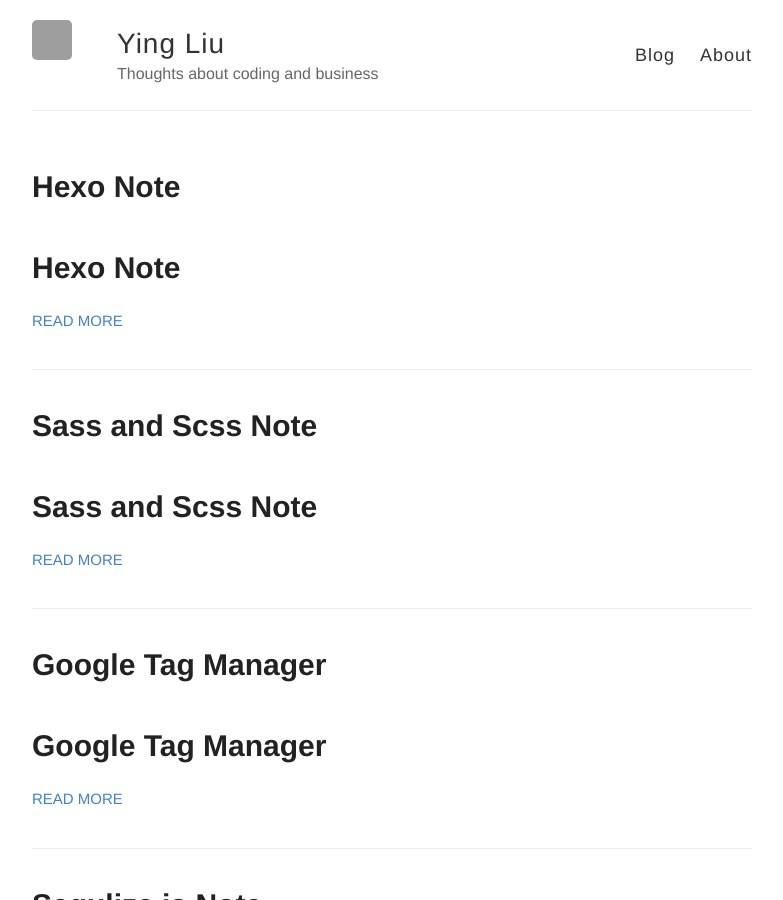
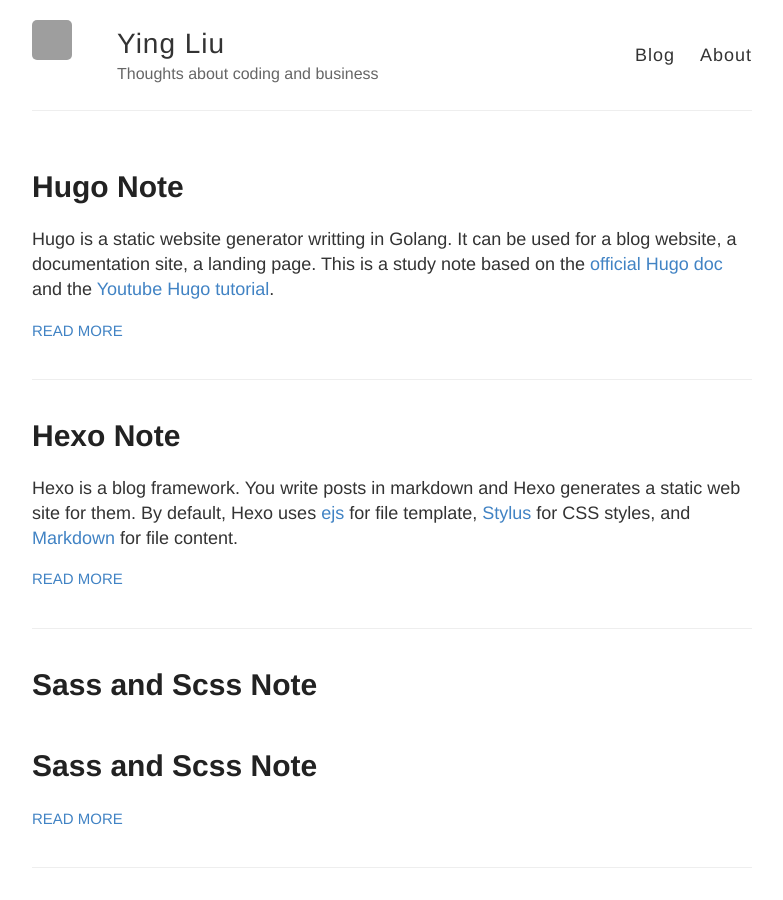
Before and after one commit to YingLiu4203/old-dev-blog, a Jekyll site: the page built from index.html, in a window 1280 px wide and 900 px high. Shown: the whole window, without its empty margins (248-1031 px from the left). Built offline with Jekyll 4.4.1, drawn with Linux system fonts in a browser that asks for light colours; grey boxes are pictures that could not be loaded.

Commit message:
add hugo note

```diff
--- /dev/null
+++ b/_posts/2018-02-02-hugo-note.md
@@ -0,0 +1,33 @@
+---
+layout: post
+title: Hugo Note
+---
+
+Hugo is a static website generator writting in Golang. It can be used for a blog website, a documentation site, a landing page. This is a study note based on the [official Hugo doc](https://gohugo.io/documentation/) and the [Youtube Hugo tutorial](https://www.youtube.com/watch?v=qtIqKaDlqXo&list=PLLAZ4kZ9dFpOnyRlyS-liKL5ReHDcj4G3).
+
+# Overview
+
+## Features
+
+Hugo is fast at building static pages (less than 1ms per page). It is cross platform and has good theming support.
+
+For site organization, it proivdes customizable URLs, taxonomies including categories and tags, content sorting, automatic TOC, dynamic menu and permalink pattern.
+
+It supports multiple content syntaxes including multipel markdown variants and rich content. It generates content summaries automatically.
+
+It integrates with Disqus, Google Analytics, RSS, multiple HTML templates, and syntax highlighting powerered by Pygments.
+
+## File Structure
+
+Hugo has the following files/folders structure.
+
+* `archetypes/`:  it has the templates used to create new pages. A template defines a set of front matter fields.
+* `config.toml`: the configuration file.
+* `content/`: all content for your website. The content has different sections -- a section represents a content typat that has its own directory under the `content/` directory.
+* `data/`: it stores configuration files or data templtes that pull from dynamic content.
+* `layouts/`: store view templates for all content types. View templates include list pages, homepage, taxonomy templates, partials, and single page templates.
+* `static/`: this stores all static assets such as images, CSS, JavaScript, etc. All files in this folder are copied over as-is.
+
+## Configuration
+
+Hugo can read configuration from a configuration file or from enviornment variables. You can also configure the builtin markdown engine.
```
Also changed, not shown: _posts/2018-01-28-hexo-note.md (+0 -1 lines).
